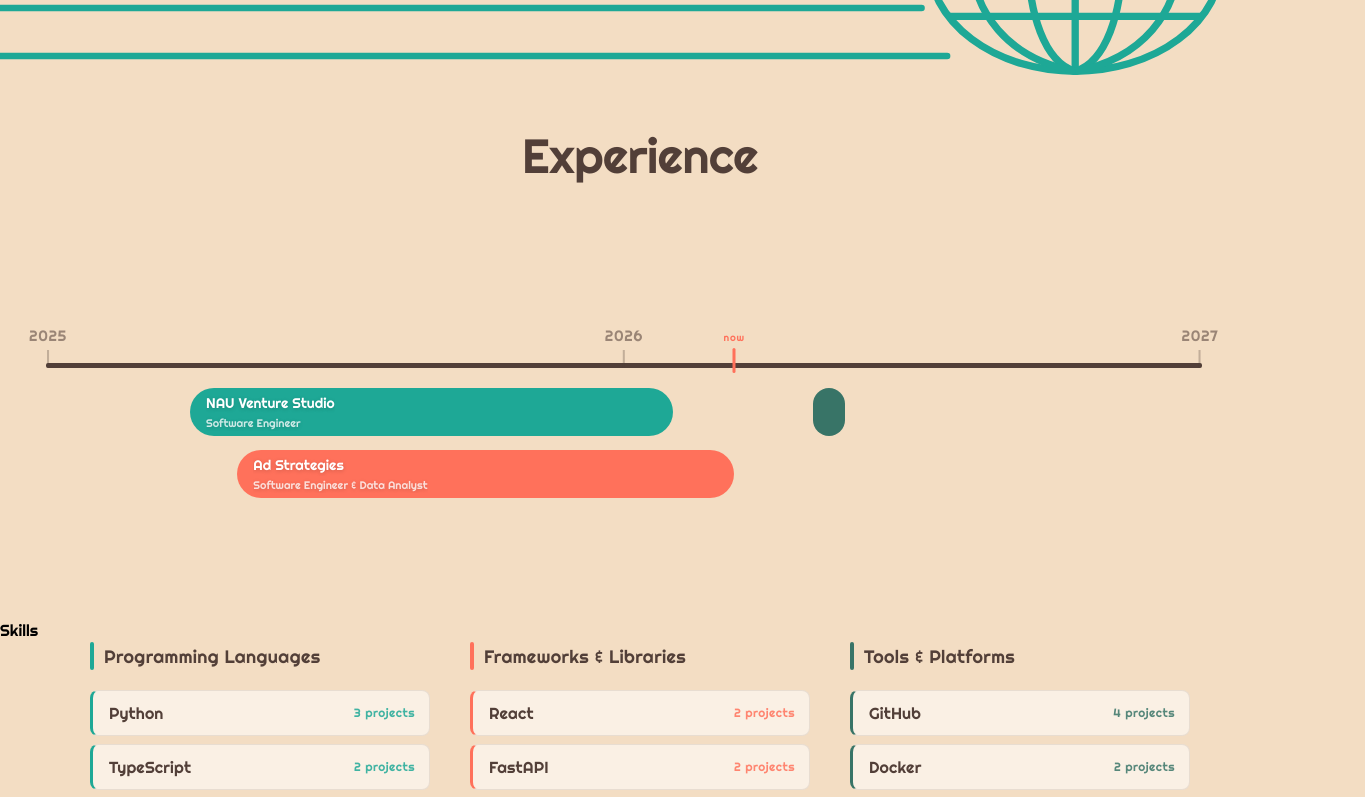
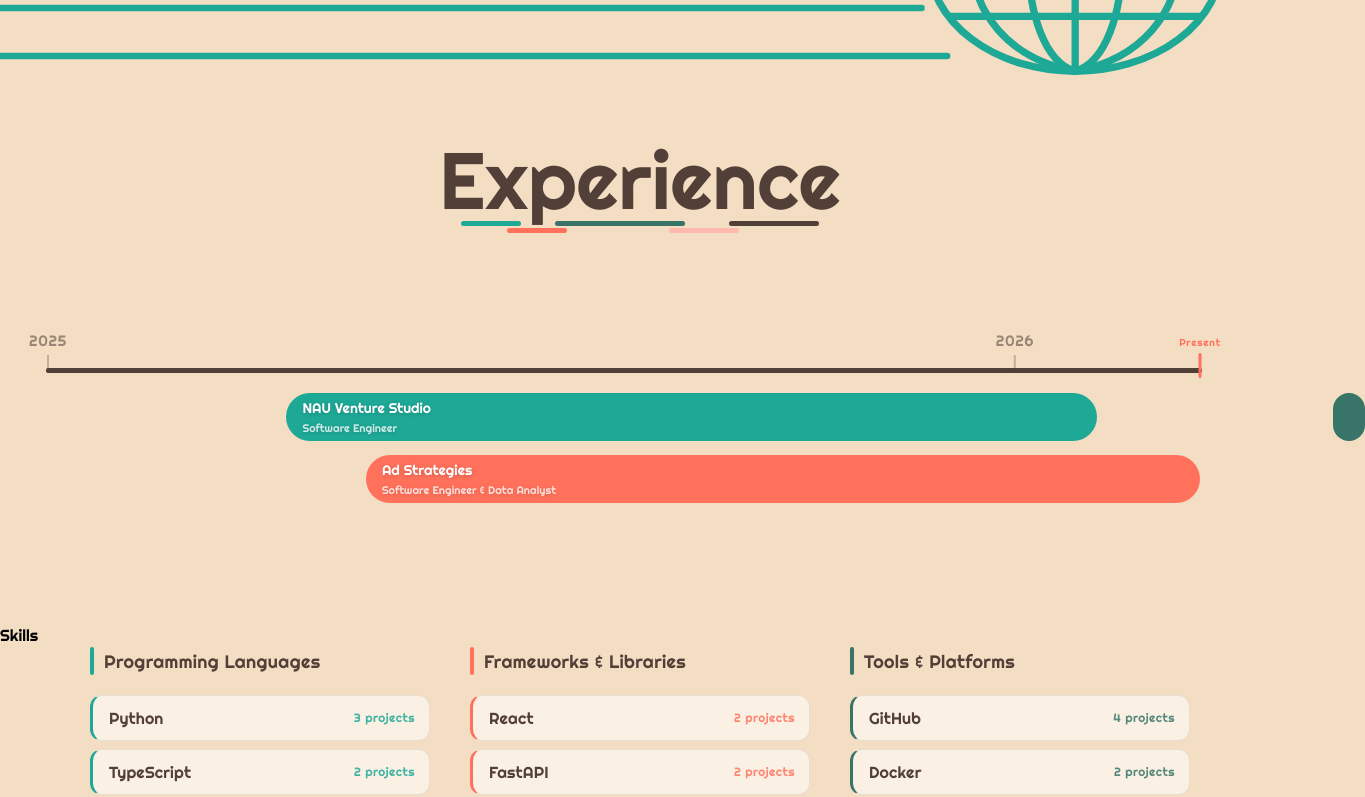
Before and after one commit to evanlunceford/resume-website, a React (Vite) app in the folder src/frontend/: page / in a window 1280 px wide. Shown: the part 560-1357 px from the top of the page, 1365 px wide, since content can reach past the window. Built offline with nearby package versions, Linux system fonts and the light colour scheme.

Commit message:
Added experience header styling and animations for experience section

```diff
--- a/src/frontend/src/components/ExperienceTimeline.tsx
+++ b/src/frontend/src/components/ExperienceTimeline.tsx
@@ -39,9 +39,8 @@
       parseDate(e.endDate).getTime(),
     ]);
     const minYear = new Date(Math.min(...allMs)).getFullYear();
-    const maxYear = new Date(Math.max(...allMs)).getFullYear();
     const rs = new Date(minYear, 0, 1);
-    const re = new Date(maxYear + 1, 0, 1);
+    const re = new Date();
     return { rangeStart: rs, rangeEnd: re, totalMs: re.getTime() - rs.getTime() };
   }, []);
 
--- a/src/frontend/src/css/components/ExperienceTimeline.css
+++ b/src/frontend/src/css/components/ExperienceTimeline.css
@@ -45,7 +45,7 @@
 }
 
 .timeline-today-marker::before {
-  content: 'now';
+  content: 'Present';
   position: absolute;
   bottom: 100%;
   left: 50%;
--- a/src/frontend/src/css/components/SkillsSection.css
+++ b/src/frontend/src/css/components/SkillsSection.css
@@ -61,7 +61,7 @@
   background-color: rgba(255, 255, 255, 0.55);
   border: 1.5px solid rgba(82, 63, 56, 0.1);
   border-left: 3px solid var(--cc);
-  border-radius: var(--radius-md);
+  border-radius: var(--radius-lg);
   cursor: default;
 
   animation: skill-card-in 0.45s cubic-bezier(0.22, 1, 0.36, 1) both;
--- a/src/frontend/src/css/index.css
+++ b/src/frontend/src/css/index.css
@@ -43,6 +43,7 @@
   --text-2xl:  2rem;       /*  32px */
   --text-3xl:  2.5rem;     /*  40px */
   --text-4xl:  3rem;       /*  48px */
+  --text-5xl: 5rem;
 
   --text-title: 10rem;
 
--- a/src/frontend/src/css/pages/Home.css
+++ b/src/frontend/src/css/pages/Home.css
@@ -34,14 +34,47 @@
 .timeline-content-container{
     width: 100%;
 }
-.timeline-heading {
-  font-size: var(--text-4xl);
+
+.timeline-header {
+    width: 100%;
+    display: flex;
+    flex-direction: row;
+    align-items: center;
+    justify-content: center;
+    gap: 10px;
+}
+
+.timeline-title {
+  font-size: var(--text-5xl);
   color: var(--brown);
   text-align: center;
-  margin-bottom: 3.5rem;
-  letter-spacing: -0.01em;
 }
 
+.timeline-header img {
+    width: 60px;
+    height: 60px;
+}
+
+
+/* TIMELINE TITLE UNDERLINE */
+.timeline-title-underline {
+  display: flex;
+  flex-direction: row;
+  align-items: center;
+  justify-content: center;
+  margin: 8px auto 0;
+}
+
+.ttu-seg {
+  height: 5px;
+  border-radius: 9999px;
+}
+
+.ttu-teal      { width: 60px;  background-color: var(--teal);      margin-top: -55px; margin-left: 0;     }
+.ttu-orange    { width: 60px;  background-color: var(--orange);    margin-top: -40px; margin-left: -14px; }
+.ttu-brown     { width: 90px;  background-color: var(--brown);     margin-top: -55px; margin-left: -10px; }
+.ttu-peach     { width: 70px;  background-color: var(--peach);     margin-top: -40px; margin-left: -16px; }
+.ttu-dark-teal { width: 130px; background-color: var(--dark-teal); margin-top: -55px; margin-left: -12px; }
 
 /* SKILLS SECTION */
 .skills-content-container{
--- a/src/frontend/src/pages/Home.tsx
+++ b/src/frontend/src/pages/Home.tsx
@@ -1,9 +1,34 @@
+import { useRef } from "react";
+import { motion, useInView } from "framer-motion";
 import TitleStreak from "../components/assets/TitleStreak";
 import ExperienceTimeline from "../components/ExperienceTimeline";
 import SkillsSection from "../components/SkillsSection";
 import "../css/pages/Home.css";
 
+const titleVariants = {
+  hidden:  { opacity: 0, y: -10 },
+  visible: { opacity: 1, y: 0, transition: { duration: 0.25, ease: "easeOut" } },
+};
+
+const underlineContainerVariants = {
+  hidden:  {},
+  visible: { transition: { staggerChildren: 0.1, delayChildren: 0.2 } },
+};
+
+const segVariants = {
+  hidden:  { opacity: 0, x: -14 },
+  visible: { opacity: 1, x: 0, transition: { duration: 0.4, ease: [0.22, 1, 0.36, 1] } },
+};
+
+const timelineFadeVariants = {
+  hidden:  { opacity: 0 },
+  visible: { opacity: 1, transition: { duration: 0.65, delay: 0.35 } },
+};
+
 export default function Home() {
+  const sectionRef = useRef(null);
+  const inView = useInView(sectionRef, { once: true, margin: "-80px" });
+
   return (
     <div className="home-container">
       <div className="home-content-container">
@@ -22,9 +47,39 @@
         <TitleStreak />
       </div>
 
-      <div className="timeline-content-container">
-        <h2 className="timeline-heading">Experience</h2>
-        <ExperienceTimeline />
+      <div className="timeline-content-container" ref={sectionRef}>
+        <div className="timeline-header">
+          <motion.h2
+            className="timeline-title"
+            variants={titleVariants}
+            initial="hidden"
+            animate={inView ? "visible" : "hidden"}
+          >
+            Experience
+          </motion.h2>
+        </div>
+
+        <motion.div
+          className="timeline-title-underline"
+          variants={underlineContainerVariants}
+          initial="hidden"
+          animate={inView ? "visible" : "hidden"}
+        >
+          <motion.div className="ttu-seg ttu-teal"      variants={segVariants} />
+          <motion.div className="ttu-seg ttu-orange"    variants={segVariants} />
+          <motion.div className="ttu-seg ttu-dark-teal" variants={segVariants} />
+          <motion.div className="ttu-seg ttu-peach"     variants={segVariants} />
+          <motion.div className="ttu-seg ttu-brown"     variants={segVariants} />
+          <motion.div className="ttu-seg ttu-grey"      variants={segVariants} />
+        </motion.div>
+
+        <motion.div
+          variants={timelineFadeVariants}
+          initial="hidden"
+          animate={inView ? "visible" : "hidden"}
+        >
+          <ExperienceTimeline />
+        </motion.div>
       </div>
 
       <div className="skills-content-container">
```
Also changed, not shown: src/frontend/public/experience.svg (added), src/frontend/public/skills.svg (added).
